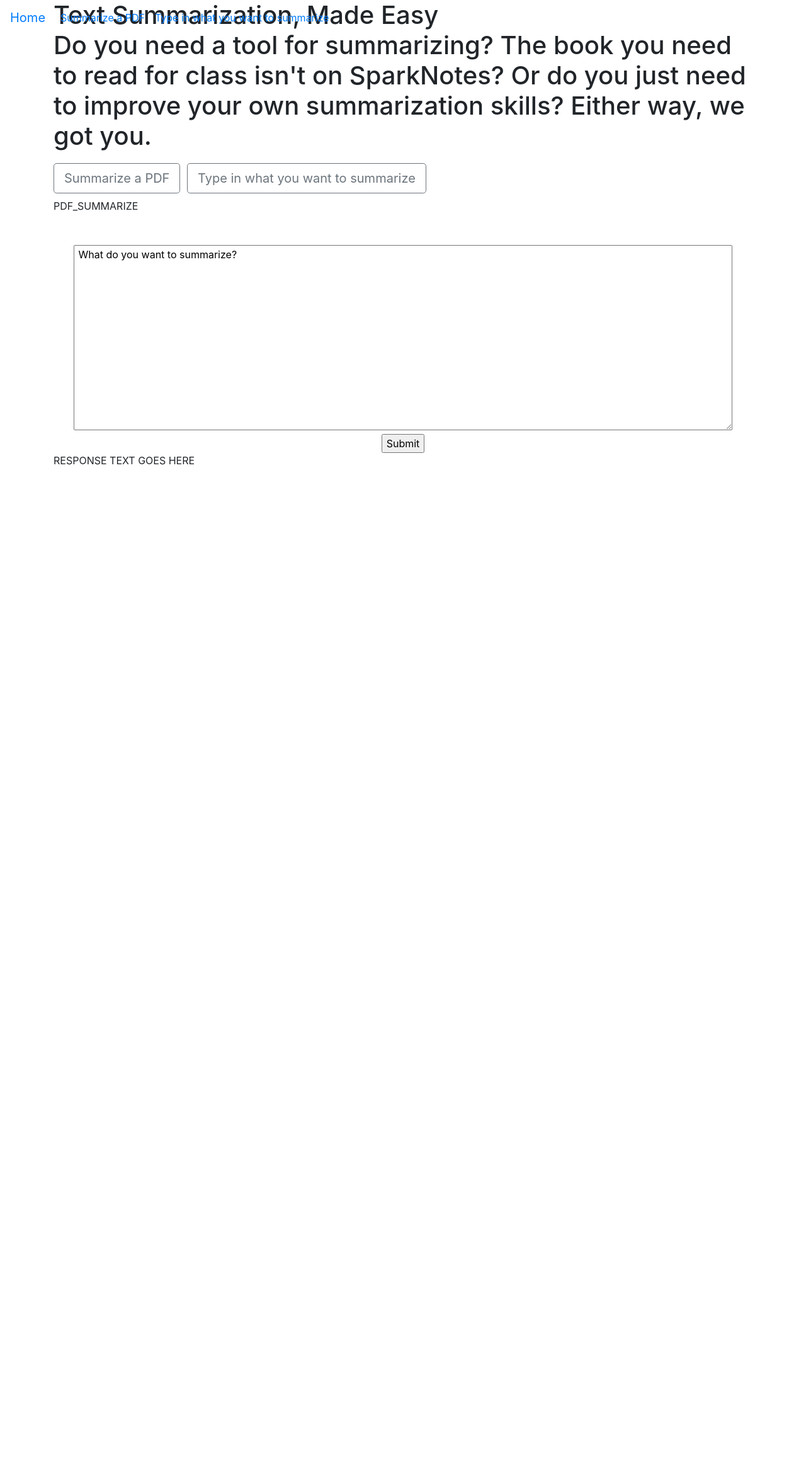
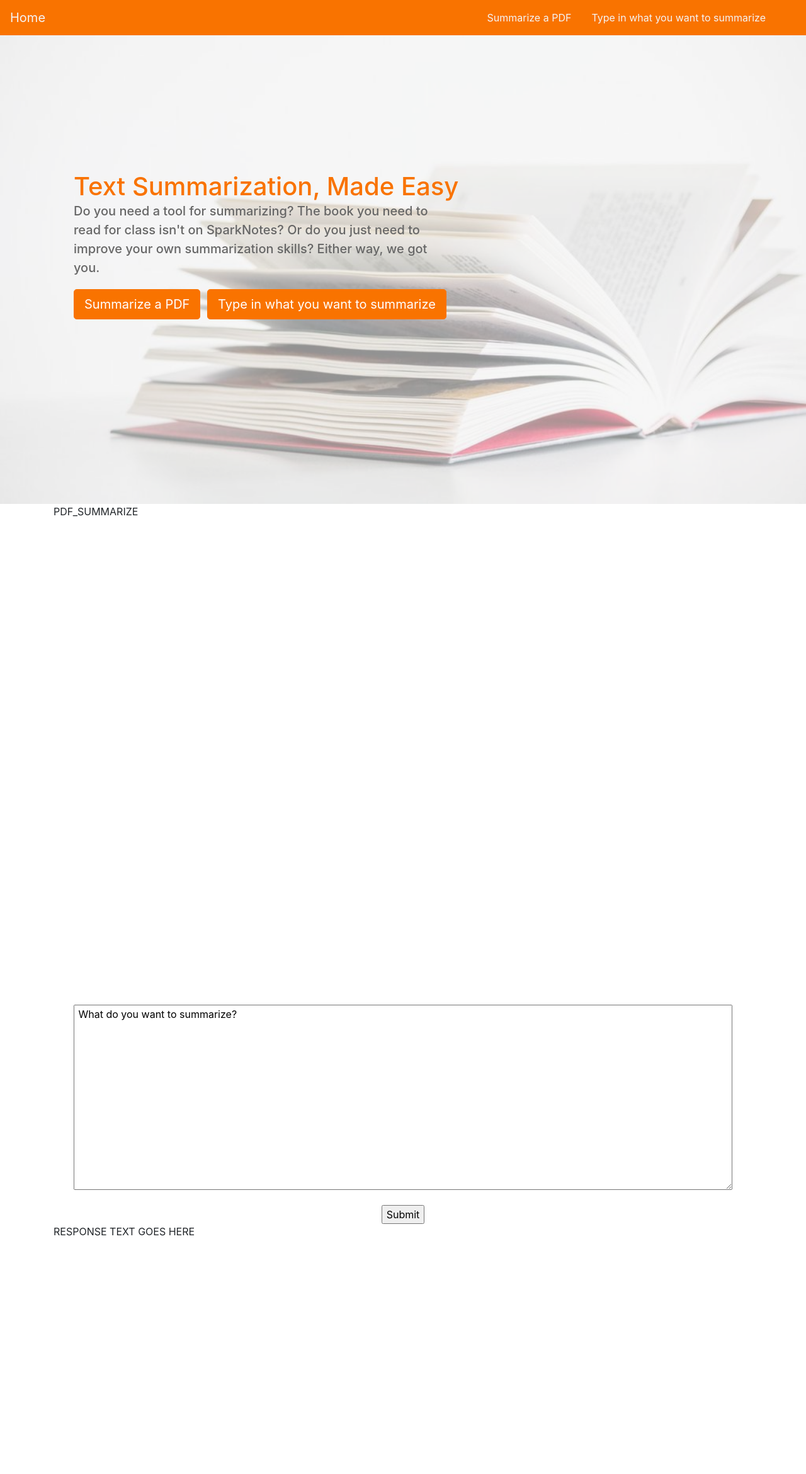
Before and after one commit to AndySheu/CalHacks2018, a Flask app: page / in a window 1280 px wide. Shown: the whole page at 63% size. Before the commit the page ends 738 px from the top, so only its background shows below. Run offline with Flask 2, Linux system fonts and the light colour scheme; some libraries are stand-ins or nearby versions.

Commit message:
Change files

```diff
--- a/static/css/main.css
+++ b/static/css/main.css
@@ -13,7 +13,7 @@ background-color:#007bff!important
 
 /*header style*/
 .header{
- background-image: url('book.jpg');
+ background-image: url('../../book.jpg');
  background-attachment: fixed;
  background-size: cover;
  background-position: center;
--- a/static/js/main.js
+++ b/static/js/main.js
@@ -31,6 +31,7 @@ $(document).ready(function(){
             data: $('#text_submit_form').serialize(),
             type: 'POST',
             success: function(response) {
+                console.log("success!");
                 $('#response').text(response);
             },
             error: function(error) {
--- a/templates/index.html
+++ b/templates/index.html
@@ -2,7 +2,7 @@
 <html>
 <head>
   <link rel="stylesheet" href="https://stackpath.bootstrapcdn.com/bootstrap/4.1.3/css/bootstrap.min.css" integrity="sha384-MCw98/SFnGE8fJT3GXwEOngsV7Zt27NXFoaoApmYm81iuXoPkFOJwJ8ERdknLPMO" crossorigin="anonymous">
-  <link rel="stylesheet" type="text/css" href="../static/main.css">
+  <link rel="stylesheet" type="text/css" href="../static/css/main.css">
 </head>
 
 <body>
@@ -87,7 +87,7 @@
 <script src="https://cdnjs.cloudflare.com/ajax/libs/popper.js/1.14.3/umd/popper.min.js" integrity="sha384-ZMP7rVo3mIykV+2+9J3UJ46jBk0WLaUAdn689aCwoqbBJiSnjAK/l8WvCWPIPm49" crossorigin="anonymous"></script>
 <script src="https://stackpath.bootstrapcdn.com/bootstrap/4.1.3/js/bootstrap.min.js" integrity="sha384-ChfqqxuZUCnJSK3+MXmPNIyE6ZbWh2IMqE241rYiqJxyMiZ6OW/JmZQ5stwEULTy" crossorigin="anonymous"></script>
 
-<script type="text/javascript" src='../static/main.js'></script>
+<script type="text/javascript" src='../static/js/main.js'></script>
 
 </body>
 </html>
```
Also changed, not shown: static/css/book.jpg (renamed from book.jpg).
